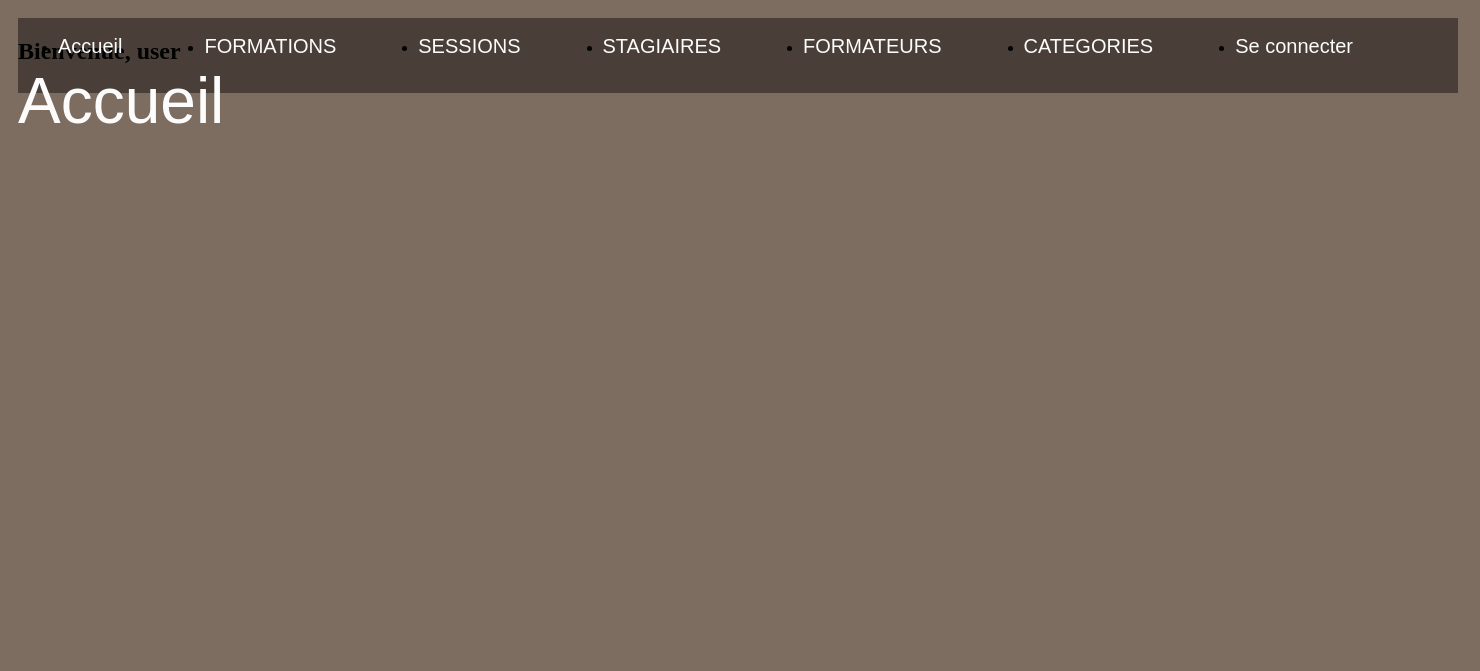
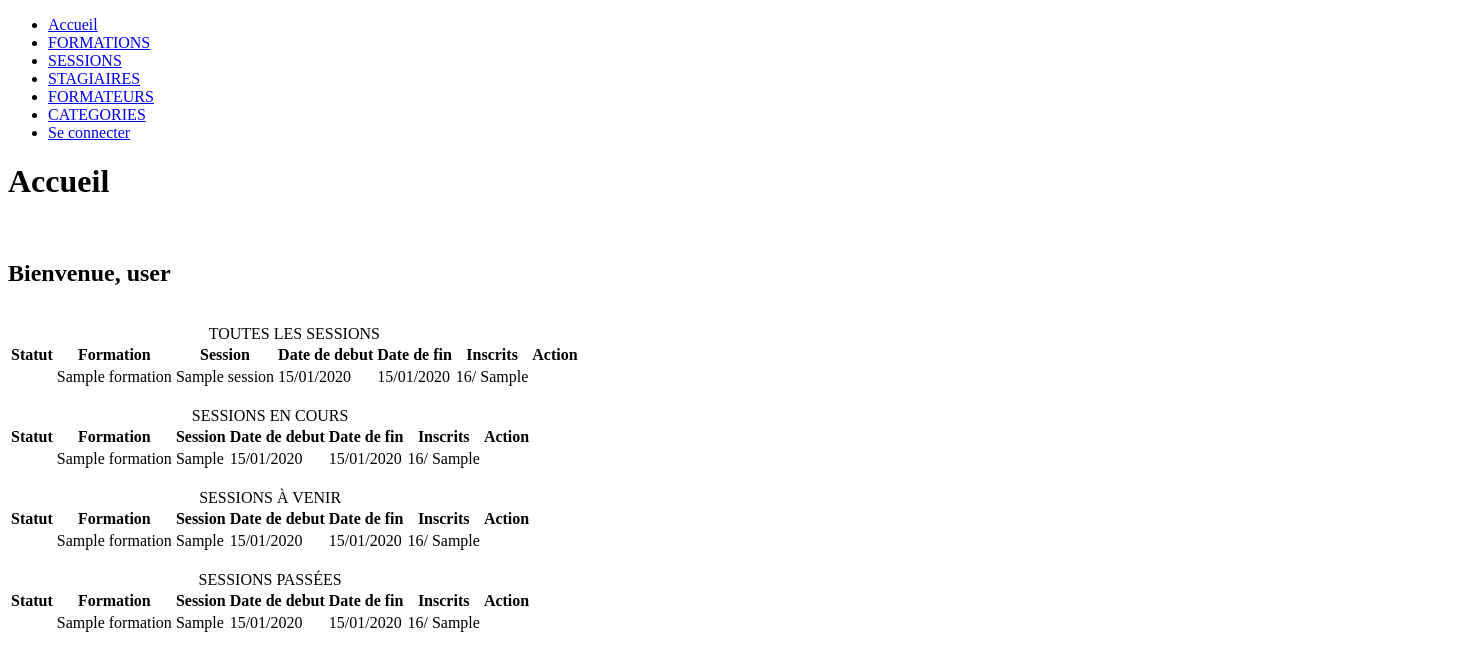
Before and after one commit to YulyBulatov/Symfony_Sessions, a Symfony app: template templates/home/index.html.twig in a window 1480 px wide. Shown: the top 671 px of the page. Run offline with Twig, Linux system fonts and the light colour scheme; the template is opened without the code that fills it: most values are stand-ins (such as "Sample title", 1, 10 or a date in 2020); some libraries are stand-ins or nearby versions.

Commit message:
homepage with 4 tables of sessions

```diff
--- a/public/css/style.css
+++ b/public/css/style.css
@@ -1,4 +1,4 @@
-body {
+/* body {
     box-sizing: border-box;
     display: flex;
     flex-direction: row;
@@ -54,4 +54,4 @@ h1 {
 
 
 color: #FCFCFC;
-}
+} */
--- a/src/Entity/Formation.php
+++ b/src/Entity/Formation.php
@@ -72,4 +72,9 @@ class Formation
 
         return $this;
     }
+
+    public function __toString()
+    {
+        return $this->getNom();
+    }
 }
--- a/src/Entity/Session.php
+++ b/src/Entity/Session.php
@@ -178,4 +178,9 @@ class Session
 
         return $this;
     }
+
+    public function __toString()
+    {
+        return $this->getNom();
+    }
 }
--- a/templates/home/index.html.twig
+++ b/templates/home/index.html.twig
@@ -6,7 +6,146 @@
 
 <h1>Accueil</h1>
 
+<br>
+
 <h2> Bienvenue, user </h2>
+
+<br>
+
+<table>
+    <caption>TOUTES LES SESSIONS</caption>
+    <thead>
+        <th>Statut</th>
+        <th>Formation</th>
+        <th>Session</th>
+        <th>Date de debut</th>
+        <th>Date de fin</th>
+        <th>Inscrits</th>
+        <th>Action</th>
+    </thead>
+{% for session in  sessions %}
+
+    <tr>
+        <td>{% if session.stagiaire|length == session.nbrePlaces %}
+        SESSION COMPLETE
+        {% endif %}
+        </td>
+        <td>{{ session.formation }} </td>
+        <td>{{ session }} </td>
+        <td>{{ session.dateDebut|date("d/m/Y") }} </td>
+        <td>{{ session.dateFin|date("d/m/Y") }} </td>
+        <td>{{ session.stagiaire|length}}/ {{ session.nbrePlaces}} </td>
+        <td> </td>
+    </tr>
+
+{% endfor %}
+
+</table>
+
+<br>
+
+<table>
+    <caption>SESSIONS EN COURS</caption>
+    <thead>
+        <th>Statut</th>
+        <th>Formation</th>
+        <th>Session</th>
+        <th>Date de debut</th>
+        <th>Date de fin</th>
+        <th>Inscrits</th>
+        <th>Action</th>
+    </thead>
+    <tbody>
+{% for current_session in  current_sessions %}
+
+    <tr>
+        <td>{% if current_session.stagiaire|length == current_session.nbrePlaces %}
+        SESSION COMPLETE
+        {% endif %}
+        </td>
+        <td>{{ current_session.formation }} </td>
+        <td>{{ current_session }} </td>
+        <td>{{ current_session.dateDebut|date("d/m/Y") }} </td>
+        <td>{{ current_session.dateFin|date("d/m/Y") }} </td>
+        <td>{{ current_session.stagiaire|length}}/ {{ current_session.nbrePlaces}} </td>
+        <td> </td>
+    </tr>
+
+{% endfor %}
+    </tbody>
+</table>
+
+<br>
+
+<table>
+    <caption>SESSIONS À VENIR</caption>
+    <thead>
+        <th>Statut</th>
+        <th>Formation</th>
+        <th>Session</th>
+        <th>Date de debut</th>
+        <th>Date de fin</th>
+        <th>Inscrits</th>
+        <th>Action</th>
+    </thead>
+    <tbody>
+{% for future_session in  future_sessions %}
+
+    <tr>
+        <td>{% if future_session.stagiaire|length == future_session.nbrePlaces %}
+        SESSION COMPLETE
+        {% endif %}
+        </td>
+        <td>{{ future_session.formation }} </td>
+        <td>{{ future_session }} </td>
+        <td>{{ future_session.dateDebut|date("d/m/Y") }} </td>
+        <td>{{ future_session.dateFin|date("d/m/Y") }} </td>
+        <td>{{ future_session.stagiaire|length}}/ {{ future_session.nbrePlaces}} </td>
+        <td> </td>
+    </tr>
+
+{% endfor %}
+    </tbody>
+
+</table>
+
+<br>
+
+<table>
+    <caption>SESSIONS PASSÉES</caption>
+    <thead>
+        <th>Statut</th>
+        <th>Formation</th>
+        <th>Session</th>
+        <th>Date de debut</th>
+        <th>Date de fin</th>
+        <th>Inscrits</th>
+        <th>Action</th>
+    </thead>
+    <tbody>
+{% for past_session in  past_sessions %}
+
+    <tr>
+        <td>{% if past_session.stagiaire|length == past_session.nbrePlaces %}
+        SESSION COMPLETE
+        {% endif %}
+        </td>
+        <td>{{ past_session.formation }} </td>
+        <td>{{ past_session }} </td>
+        <td>{{ past_session.dateDebut|date("d/m/Y") }} </td>
+        <td>{{ past_session.dateFin|date("d/m/Y") }} </td>
+        <td>{{ past_session.stagiaire|length}}/ {{ past_session.nbrePlaces}} </td>
+        <td> </td>
+    </tr>
+
+{% endfor %}
+    </tbody>
+
+</table>
+
+<br>
+
+
 
 
 
```
Also changed, not shown: src/Controller/HomeController.php (+9 -3 lines), src/Repository/SessionRepository.php (+28 -0 lines), 1 other file.
